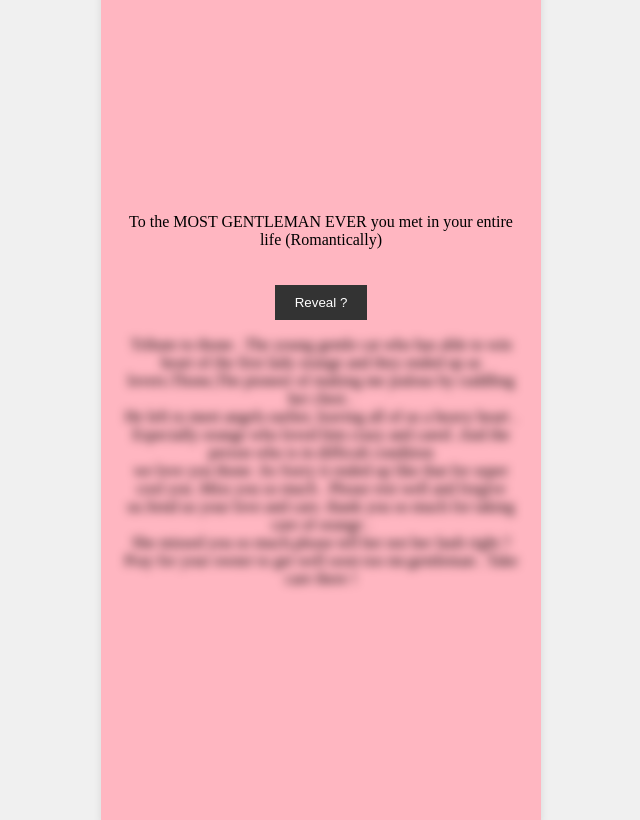
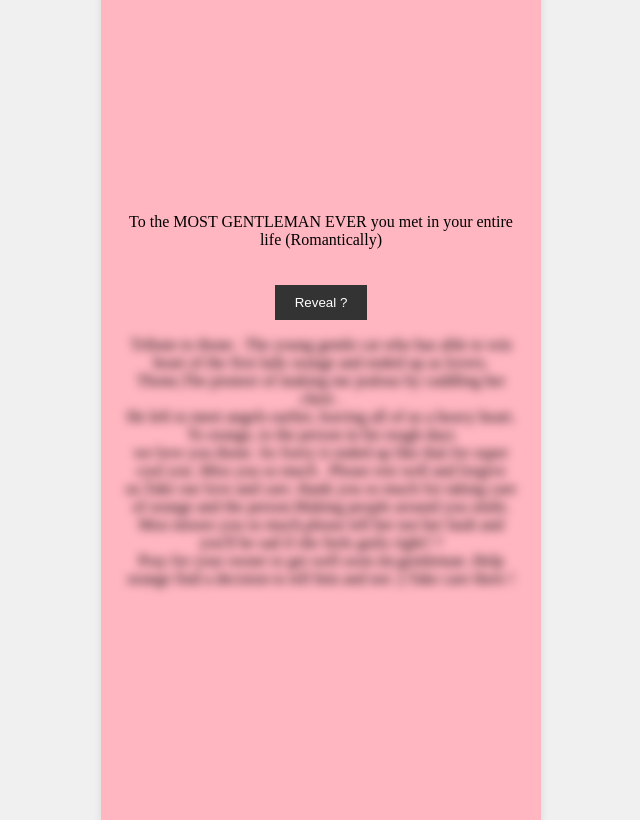
Before and after one commit to ismamsebab/Ismamsebab.github.io, a plain HTML site: page next7.html in a window 1280 px wide. Shown: the whole page, without its empty margins (319-959 px from the left). Drawn offline with Linux system fonts and the light colour scheme.

Commit message:
update next7.html

```diff
--- a/next7.html
+++ b/next7.html
@@ -79,17 +79,17 @@
 
         <button id="revealButton" onclick="revealText()"> Reveal ?</button>
         <div class="divider" id="divider"></div>
-        <p class="blurred-text" id="moreText">  Tribute to thone . The young gentle cat who has able to win heart of the first lady orange and they ended up as lovers.Thone,The pioneer of making me jealous by cuddling her chest . <br>
+        <p class="blurred-text" id="moreText">  Tribute to thone . The young gentle cat who has able to win heart of the first lady orange and  ended up as lovers. <br>
+        Thone,The pioneer of making me jealous by cuddling her chest . <br>
 
-     He left to meet angels earlier, leaving all of us a heavy heart . Especially orange who loved him crazy and cared .And the person who is in difficult condition <br>
-     we love you thone .So Sorry it ended up like that for super cool you .Miss you so much . Please rest well and forgive us.Send us your love and care. thank you so much for taking care of orange .<br>
-     She missed you so much.please tell her not her fault right ? <br>
-     Pray for your owner to get well soon too mr.gentleman . Take care there !
+     He left to meet angels earlier, leaving all of us a heavy heart. To orange, to the person in his tough days<br>
+     we love you thone .So Sorry it ended up like that for super cool you .Miss you so much . Please rest well and forgive us.Take our love and care. thank you so much for taking care of orange and the person.Making people around you smile.<br>
+     Moo misses you so much.please tell her not her fault  and you'll be sad if she feels guily right? ? <br>
+     Pray for your owner to get well soon  mr.gentleman .Help orange find a decision to tell him and not :) Take care there !
 
         </p>
-        <div class="image-container" id="imageContainer">
-            <img src="" alt="Revealed Image">
-        </div>
+
+
         <div class="nav-buttons" id="navButtons">
             <button onclick="navigate('previous')">Previous</button>
             <button onclick="navigate('next')">Next</button>
```
